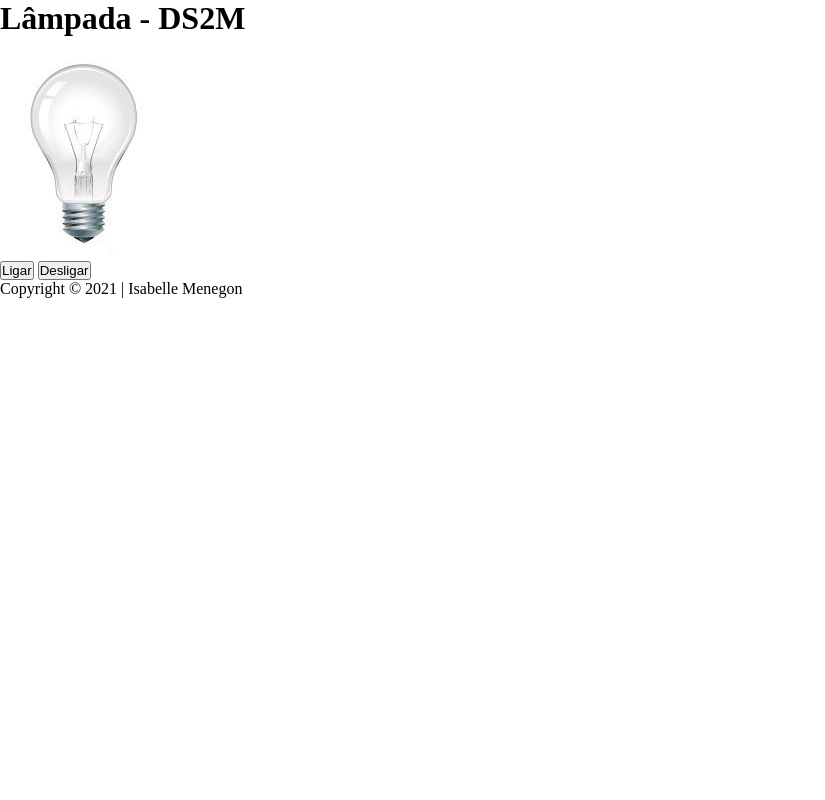
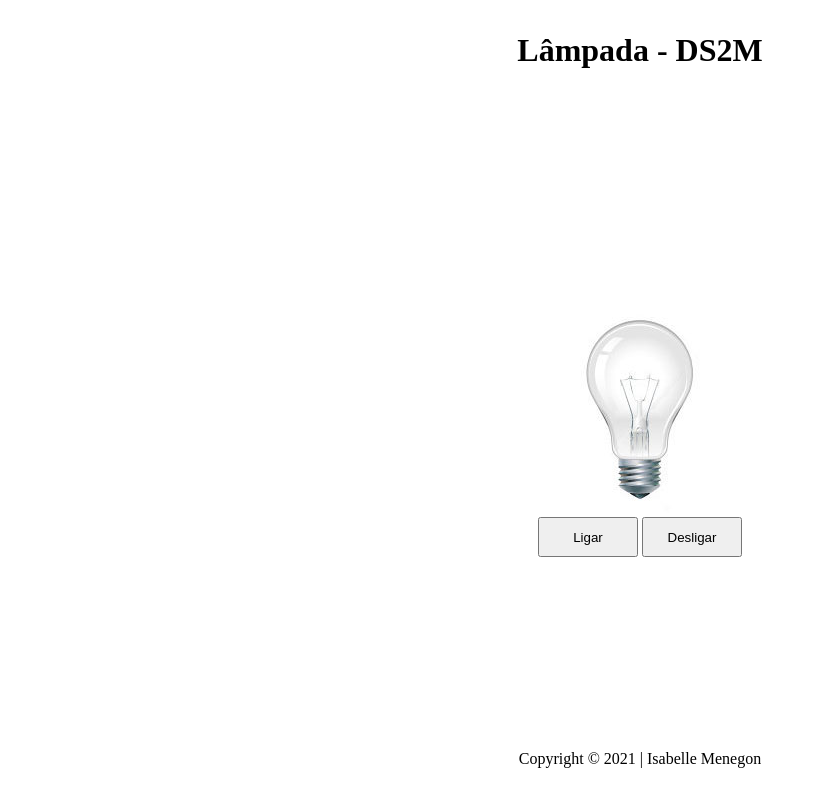
Before and after one commit to IsaMenegOchi/Projeto_lampada, a plain HTML site: page index.html in a window 1280 px wide. Shown: the whole page, without its empty margins (0-825 px from the left). Drawn offline with Linux system fonts and the light colour scheme.

Commit message:
css completo

```diff
--- a/style.css
+++ b/style.css
@@ -3,3 +3,40 @@
     margin: 0;
     box-sizing: border-box;
 }
+
+body{
+    width: 100vw;
+    height: 100vh;
+    display: flex;
+    align-items: center;
+    justify-content: center;
+    flex-direction: column;
+    gap: 30px;
+}
+header{
+    height: 100px;
+    display: flex;
+    align-items: center;
+    justify-content: center;
+}
+
+main{
+    flex-grow: 1;
+    display: flex;
+    align-items: center;
+    justify-content: center;
+    flex-direction: column;
+}
+
+button{
+    width: 100px;
+    height: 40px; /*altura normal de um button*/
+    cursor: pointer;
+}
+
+footer{
+    height: 50px;
+    justify-content: center;
+    align-items: flex-start;
+
+}
```
